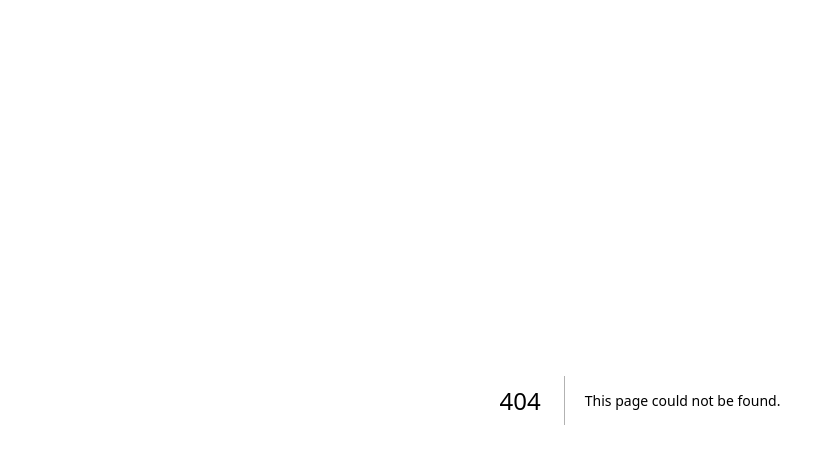
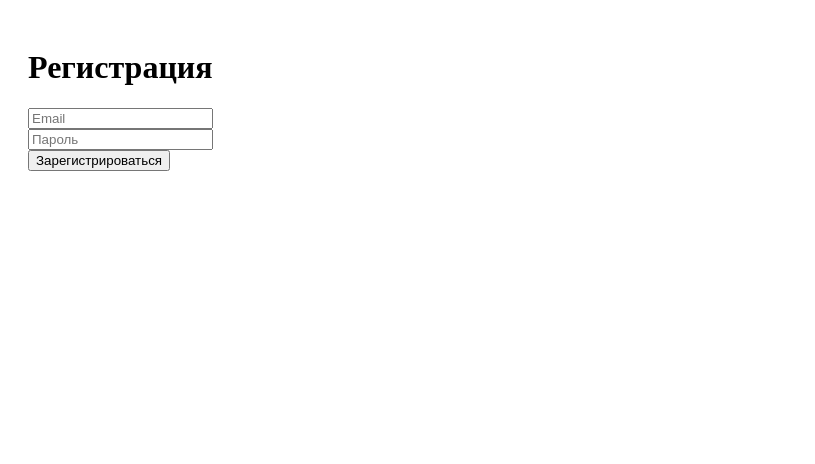
Before and after one commit to janatlk/NextJS-FinalProject, a Next.js app: page /register in a window 1280 px wide. Before the commit this address had no page. Shown: the top 464 px of the page, without its empty margins (0-815 px from the left). Built offline with nearby package versions, Linux system fonts and the light colour scheme.

Commit message:
Initial Authentication Development

```diff
--- /dev/null
+++ b/src/pages/register/index.js
@@ -0,0 +1,46 @@
+import { useState } from 'react';
+import { supabase } from '../../lib/supabaseClient';
+import { useRouter } from 'next/router';
+
+export default function RegisterPage() {
+    const [email, setEmail] = useState('');
+    const [password, setPassword] = useState('');
+    const [errorMsg, setErrorMsg] = useState('');
+    const router = useRouter();
+
+    const handleRegister = async (e) => {
+        e.preventDefault();
+        const { error } = await supabase.auth.signUp({
+            email,
+            password,
+        });
+
+        if (error) {
+            setErrorMsg(error.message);
+        } else {
+            router.push('/');
+        }
+    };
+
+    return (
+        <div style={{ padding: '20px' }}>
+            <h1>Регистрация</h1>
+            <form onSubmit={handleRegister}>
+                <input
+                    type="email"
+                    placeholder="Email"
+                    onChange={(e) => setEmail(e.target.value)}
+                    required
+                /><br />
+                <input
+                    type="password"
+                    placeholder="Пароль"
+                    onChange={(e) => setPassword(e.target.value)}
+                    required
+                /><br />
+                <button type="submit">Зарегистрироваться</button>
+            </form>
+            {errorMsg && <p style={{ color: 'red' }}>{errorMsg}</p>}
+        </div>
+    );
+}
```
Also changed, not shown: src/app/page.js (+24 -8 lines), src/lib/useUser.js (added, +26 -0 lines).
